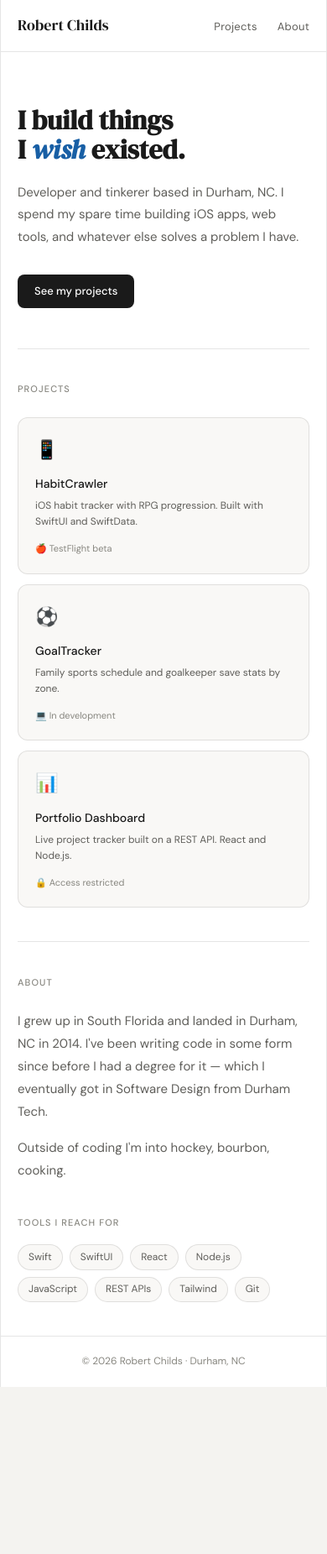
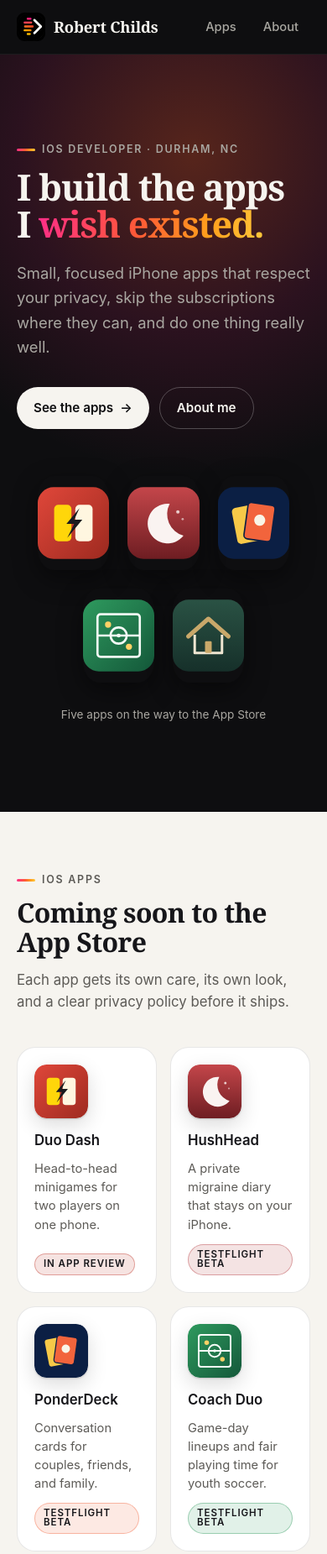
Before and after one commit to rchilds86/robertchilds-dev, a plain HTML site: page index.html in a window 390 px wide. Shown: the top 1851 px of the page at 84% size. Before the commit the page ends 1652 px from the top, so only its background shows below. Drawn offline with Linux system fonts and the light colour scheme.

Commit message:
Redesign site and add iOS Apps page
New homepage and /apps/ page featuring Duo Dash, HushHead, PonderDeck,
Coach Duo, and Eaves with status badges and links to privacy and
support pages. Shared stylesheet, placeholder app icons, fixed favicon.

Co-Authored-By: Claude Opus 5.5 <noreply@anthropic.com>
Claude-Session: https://claude.ai/code/session_01TRWzS9iDBqnYE91rd5vg7F

```diff
--- /dev/null
+++ b/assets/site.css
@@ -0,0 +1,84 @@
+/* robertchilds.dev shared styles */
+:root {
+  --ink: #0e0e10;
+  --ink-2: #17171b;
+  --paper: #f6f4ef;
+  --card: #ffffff;
+  --text: #16161a;
+  --muted: #5d5b57;
+  --line: rgba(20, 20, 24, 0.1);
+  --line-strong: rgba(20, 20, 24, 0.2);
+  --on-ink: #f6f4ef;
+  --on-ink-muted: #a9a7a1;
+  --pink: #ff2d8a;
+  --orange: #ff5a36;
+  --amber: #ff9f1c;
+  --gold: #ffc93c;
+  --grad: linear-gradient(100deg, var(--pink), var(--orange) 45%, var(--amber) 75%, var(--gold));
+  --serif: ui-serif, "New York", "Iowan Old Style", Georgia, serif;
+  --sans: -apple-system, BlinkMacSystemFont, "SF Pro Text", "Segoe UI", system-ui, sans-serif;
+  --radius: 22px;
+  --max: 1080px;
+}
+@media (prefers-color-scheme: dark) {
+  :root {
+    --paper: #111114;
+    --card: #1b1b20;
+    --text: #f3f1ec;
+    --muted: #a9a7a1;
+    --line: rgba(255, 255, 255, 0.09);
+    --line-strong: rgba(255, 255, 255, 0.18);
+  }
+}
+*, *::before, *::after { box-sizing: border-box; }
+html { -webkit-text-size-adjust: 100%; scroll-behavior: smooth; }
+@media (prefers-reduced-motion: reduce) { html { scroll-behavior: auto; } * { transition: none !important; } }
+body { margin: 0; background: var(--paper); color: var(--text); font: 17px/1.6 var(--sans); -webkit-font-smoothing: antialiased; }
+img { display: block; max-width: 100%; }
+a { color: inherit; }
+:focus-visible { outline: 3px solid var(--orange); outline-offset: 3px; border-radius: 6px; }
+.skip { position: absolute; left: -999px; top: 10px; z-index: 50; background: var(--gold); color: var(--ink); padding: 10px 16px; border-radius: 10px; font-weight: 600; }
+.skip:focus { left: 12px; }
+.wrap { max-width: var(--max); margin: 0 auto; padding: 0 28px; }
+@media (max-width: 600px) { .wrap { padding: 0 20px; } }
+
+/* Nav */
+.site-nav { background: var(--ink); color: var(--on-ink); position: sticky; top: 0; z-index: 20; border-bottom: 1px solid rgba(255,255,255,.06); }
+.site-nav .wrap { display: flex; align-items: center; justify-content: space-between; height: 64px; }
+.site-nav .home { display: flex; align-items: center; gap: 10px; text-decoration: none; font: 600 1.15rem/1 var(--serif); letter-spacing: -.01em; }
+.site-nav .home img { width: 34px; height: 34px; border-radius: 9px; }
+.site-nav ul { list-style: none; display: flex; gap: 4px; margin: 0; padding: 0; }
+.site-nav ul a { text-decoration: none; color: var(--on-ink-muted); font-size: .92rem; font-weight: 500; padding: 8px 14px; border-radius: 999px; }
+.site-nav ul a:hover { color: var(--on-ink); background: rgba(255,255,255,.07); }
+.site-nav ul a[aria-current="page"] { color: var(--ink); background: var(--on-ink); }
+
+/* Shared type */
+.eyebrow { display: inline-flex; align-items: center; gap: 8px; font: 600 .78rem/1 var(--sans); letter-spacing: .14em; text-transform: uppercase; color: var(--muted); margin: 0 0 16px; }
+.eyebrow::before { content: ""; width: 22px; height: 3px; border-radius: 3px; background: var(--grad); }
+.grad-text { background: var(--grad); -webkit-background-clip: text; background-clip: text; color: transparent; }
+.section { padding: 88px 0; }
+.section-title { font: 600 clamp(2rem, 4.2vw, 2.9rem)/1.08 var(--serif); letter-spacing: -.02em; margin: 0 0 14px; }
+.section-lede { color: var(--muted); max-width: 56ch; margin: 0; font-size: 1.05rem; }
+@media (max-width: 600px) { .section { padding: 64px 0; } }
+
+/* Buttons */
+.btn { display: inline-flex; align-items: center; gap: 8px; font-weight: 600; font-size: .95rem; text-decoration: none; padding: 12px 20px; border-radius: 999px; transition: transform .15s, background .15s; }
+.btn:hover { transform: translateY(-1px); }
+.btn-light { background: var(--on-ink); color: var(--ink); }
+.btn-outline { border: 1px solid rgba(255,255,255,.25); color: var(--on-ink); }
+.btn-outline:hover { background: rgba(255,255,255,.07); }
+.btn-dark { background: var(--text); color: var(--paper); }
+
+/* App icon */
+.app-icon { border-radius: 22.5%; box-shadow: 0 1px 2px rgba(0,0,0,.18), 0 8px 24px rgba(0,0,0,.14); }
+.badge { display: inline-block; font: 600 .72rem/1 var(--sans); letter-spacing: .08em; text-transform: uppercase; padding: 6px 10px; border-radius: 999px; background: color-mix(in srgb, var(--app, var(--orange)) 14%, transparent); color: var(--text); border: 1px solid color-mix(in srgb, var(--app, var(--orange)) 40%, transparent); }
+
+/* Footer */
+.site-foot { background: var(--ink); color: var(--on-ink-muted); padding: 44px 0; font-size: .92rem; }
+.site-foot .wrap { display: flex; flex-wrap: wrap; gap: 18px 32px; justify-content: space-between; align-items: center; }
+.site-foot .brand { display: flex; align-items: center; gap: 10px; color: var(--on-ink); font: 600 1.05rem/1 var(--serif); }
+.site-foot .brand img { width: 28px; height: 28px; border-radius: 7px; }
+.site-foot ul { list-style: none; display: flex; gap: 22px; margin: 0; padding: 0; }
+.site-foot a { color: var(--on-ink-muted); text-decoration: none; }
+.site-foot a:hover { color: var(--on-ink); }
+.site-foot .bar { height: 3px; background: var(--grad); }
--- a/index.html
+++ b/index.html
@@ -1,384 +1,154 @@
 <!DOCTYPE html>
 <html lang="en">
 <head>
-  <meta charset="UTF-8" />
-  <meta name="viewport" content="width=device-width, initial-scale=1.0" />
-  <title>Robert Childs — Developer & Builder</title>
-  <meta name="description" content="Developer and tinkerer based in Durham, NC. I build iOS apps, web tools, and whatever else solves a problem I have." />
-  <meta property="og:title" content="Robert Childs — Developer & Builder" />
-  <meta property="og:description" content="Developer and tinkerer based in Durham, NC. Building iOS apps and web tools." />
-  <meta property="og:type" content="website" />
-  <meta property="og:url" content="https://robertchilds.dev" />
-  <meta name="twitter:card" content="summary" />
-  <meta name="twitter:title" content="Robert Childs — Developer & Builder" />
-  <meta name="twitter:description" content="Developer and tinkerer based in Durham, NC." />
-  <link rel="icon" type="image/png" href="RCDevlogo.png" />
-  <link rel="preconnect" href="https://fonts.googleapis.com" />
-  <link rel="preconnect" href="https://fonts.gstatic.com" crossorigin />
-  <link href="https://fonts.googleapis.com/css2?family=DM+Sans:wght@300;400;500&family=DM+Serif+Display:ital@0;1&display=swap" rel="stylesheet" />
+<meta charset="UTF-8">
+<meta name="viewport" content="width=device-width, initial-scale=1">
+<title>Robert Childs | iOS Apps &amp; Developer</title>
+<meta name="description" content="Robert Childs is a developer in Durham, NC building focused, private iOS apps: Duo Dash, HushHead, PonderDeck, Coach Duo, and Eaves.">
+<link rel="canonical" href="https://robertchilds.dev/">
+<meta property="og:title" content="Robert Childs | iOS Apps &amp; Developer">
+<meta property="og:description" content="Focused, private iOS apps built in Durham, NC.">
+<meta property="og:type" content="website">
+<meta property="og:url" content="https://robertchilds.dev/">
+<meta property="og:image" content="https://robertchilds.dev/assets/logo-512.png">
+<meta name="theme-color" content="#0e0e10">
+<link rel="icon" type="image/png" href="/assets/logo-128.png">
+<link rel="apple-touch-icon" href="/assets/logo-512.png">
+<link rel="stylesheet" href="/assets/site.css">
 <style>
-    *, *::before, *::after { box-sizing: border-box; margin: 0; padding: 0; }
+  .hero { background: var(--ink); color: var(--on-ink); position: relative; overflow: hidden; }
+  .hero::before { content: ""; position: absolute; width: 760px; height: 760px; right: -220px; top: -260px; border-radius: 50%; background: radial-gradient(closest-side, rgba(255,90,54,.30), rgba(255,45,138,.12) 55%, transparent); pointer-events: none; }
+  .hero .wrap { position: relative; display: grid; gap: 56px; align-items: center; padding-top: 96px; padding-bottom: 104px; }
+  @media (min-width: 900px) { .hero .wrap { grid-template-columns: 1.15fr .85fr; } }
+  .hero .eyebrow { color: var(--on-ink-muted); }
+  .hero h1 { font: 600 clamp(2.7rem, 6.4vw, 4.6rem)/1.02 var(--serif); letter-spacing: -.03em; margin: 0 0 22px; }
+  .hero p.sub { color: var(--on-ink-muted); font-size: 1.15rem; max-width: 46ch; margin: 0 0 32px; }
+  .hero .cta { display: flex; gap: 12px; flex-wrap: wrap; }
+  .shelf { display: flex; flex-wrap: wrap; justify-content: center; gap: 22px; max-width: 380px; justify-self: center; width: 100%; }
+  .shelf a { display: block; width: calc((100% - 44px) / 3); transition: transform .2s; }
+  .shelf a:hover { transform: translateY(-4px) rotate(-2deg); }
+  .shelf .app-icon { width: 100%; box-shadow: 0 10px 30px rgba(0,0,0,.45); }
+  .shelf .tag { width: 100%; text-align: center; color: var(--on-ink-muted); font-size: .85rem; margin: 6px 0 0; }
+  @media (max-width: 899px) { .shelf { max-width: 300px; } }
 
-    :root {
-      --text-primary: #1a1a1a;
-      --text-secondary: #5f5e5a;
-      --text-muted: #888780;
-      --text-accent: #185FA5;
-      --surface-0: #f4f3f0;
-      --surface-1: #f9f8f6;
-      --surface-2: #ffffff;
-      --border: rgba(0,0,0,0.1);
-      --border-strong: rgba(0,0,0,0.18);
-      --border-accent: rgba(24,95,165,0.25);
-      --bg-accent: #e6f1fb;
-      --radius: 8px;
-    }
+  .apps-row { list-style: none; margin: 40px 0 36px; padding: 0; display: grid; gap: 16px; grid-template-columns: repeat(auto-fill, minmax(150px, 1fr)); }
+  .apps-row a { display: flex; flex-direction: column; gap: 12px; height: 100%; padding: 20px; background: var(--card); border: 1px solid var(--line); border-radius: var(--radius); text-decoration: none; transition: border-color .15s, transform .15s; }
+  .apps-row a:hover { border-color: var(--line-strong); transform: translateY(-2px); }
+  .apps-row .app-icon { width: 64px; height: 64px; }
+  .apps-row h3 { font: 600 1.05rem/1.25 var(--sans); margin: 4px 0 0; }
+  .apps-row p { color: var(--muted); font-size: .92rem; line-height: 1.5; margin: 0; flex: 1; }
 
-    @media (prefers-color-scheme: dark) {
-      :root {
-        --text-primary: #f0efe9;
-        --text-secondary: #a0a09a;
-        --text-muted: #666662;
-        --text-accent: #5ba3e0;
-        --surface-0: #141413;
-        --surface-1: #1e1d1b;
-        --surface-2: #252422;
-        --border: rgba(255,255,255,0.08);
-        --border-strong: rgba(255,255,255,0.14);
-        --border-accent: rgba(91,163,224,0.2);
-        --bg-accent: #0c3050;
-      }
-    }
+  .values { border-top: 1px solid var(--line); }
+  .values ul { list-style: none; margin: 40px 0 0; padding: 0; display: grid; gap: 20px; }
+  @media (min-width: 800px) { .values ul { grid-template-columns: repeat(3, 1fr); } }
+  .values li { padding: 26px; border-radius: var(--radius); background: var(--card); border: 1px solid var(--line); }
+  .values .n { font: 600 2rem/1 var(--serif); margin-bottom: 14px; }
+  .values h3 { font: 600 1.1rem/1.3 var(--sans); margin: 0 0 6px; }
+  .values p { color: var(--muted); margin: 0; font-size: .97rem; }
 
-    html { scroll-behavior: smooth; }
-
-    body {
-      font-family: 'DM Sans', sans-serif;
-      background: var(--surface-0);
-      color: var(--text-primary);
-      line-height: 1.6;
-      min-height: 100vh;
-    }
-
-    .container {
-      max-width: 860px;
-      margin: 0 auto;
-      background: var(--surface-2);
-      border-left: 0.5px solid var(--border);
-      border-right: 0.5px solid var(--border);
-      min-height: 100vh;
-    }
-
-    nav {
-      display: flex;
-      justify-content: space-between;
-      align-items: center;
-      padding: 1.25rem 2rem;
-      border-bottom: 0.5px solid var(--border);
-      position: sticky;
-      top: 0;
-      background: var(--surface-2);
-      z-index: 10;
-    }
-
-    .logo {
-      font-family: 'DM Serif Display', serif;
-      font-size: 18px;
-      color: var(--text-primary);
-      text-decoration: none;
-    }
-
-    .nav-links {
-      display: flex;
-      gap: 1.5rem;
-      list-style: none;
-    }
-
-    .nav-links a {
-      font-size: 13px;
-      color: var(--text-secondary);
-      text-decoration: none;
-      letter-spacing: 0.02em;
-      transition: color 0.15s;
-    }
-
-    .nav-links a:hover { color: var(--text-primary); }
-
-    .hero {
-      padding: 4rem 2rem 3rem;
-      display: grid;
-      grid-template-columns: 1fr auto;
-      gap: 3rem;
-      align-items: center;
-    }
-
-    h1 {
-      font-family: 'DM Serif Display', serif;
-      font-size: 44px;
-      line-height: 1.1;
-      margin-bottom: 1.25rem;
-      color: var(--text-primary);
-    }
-
-    h1 em {
-      font-style: italic;
-      color: var(--text-accent);
-    }
-
-    .hero-sub {
-      font-size: 15px;
-      color: var(--text-secondary);
-      line-height: 1.75;
-      margin-bottom: 2rem;
-      max-width: 420px;
-    }
-
-    .cta-row {
-      display: flex;
-      gap: 0.75rem;
-      flex-wrap: wrap;
-    }
-
-    .btn-primary {
-      background: var(--text-primary);
-      color: var(--surface-2);
-      padding: 0.6rem 1.25rem;
-      border-radius: var(--radius);
-      font-size: 13px;
-      font-weight: 500;
-      text-decoration: none;
-      font-family: 'DM Sans', sans-serif;
-      transition: opacity 0.15s;
-    }
-
-    .btn-primary:hover { opacity: 0.85; }
-
-    .btn-ghost {
-      border: 0.5px solid var(--border-strong);
-      color: var(--text-secondary);
-      padding: 0.6rem 1.25rem;
-      border-radius: var(--radius);
-      font-size: 13px;
-      text-decoration: none;
-      font-family: 'DM Sans', sans-serif;
-      transition: border-color 0.15s, color 0.15s;
-    }
-
-    .btn-ghost:hover {
-      border-color: var(--text-secondary);
-      color: var(--text-primary);
-    }
-
-    .avatar {
-      width: 160px;
-      height: 160px;
-      border-radius: 50%;
-      background: var(--bg-accent);
-      display: flex;
-      align-items: center;
-      justify-content: center;
-      font-family: 'DM Serif Display', serif;
-      font-size: 48px;
-      color: var(--text-accent);
-      border: 0.5px solid var(--border-accent);
-      flex-shrink: 0;
-    }
-
-    .divider {
-      height: 0.5px;
-      background: var(--border);
-      margin: 0 2rem;
-    }
-
-    section { padding: 2.5rem 2rem; }
-
-    .section-label {
-      font-size: 11px;
-      letter-spacing: 0.1em;
-      text-transform: uppercase;
-      color: var(--text-muted);
-      margin-bottom: 1.5rem;
-      font-weight: 500;
-    }
-
-    .cards {
-      display: grid;
-      grid-template-columns: repeat(auto-fit, minmax(200px, 1fr));
-      gap: 0.75rem;
-    }
-
-    .card {
-      background: var(--surface-1);
-      border: 0.5px solid var(--border);
-      border-radius: 12px;
-      padding: 1.25rem;
-      text-decoration: none;
-      display: block;
-      transition: border-color 0.15s;
-    }
-
-    .card:hover { border-color: var(--border-strong); }
-
-    .card-icon {
-      font-size: 22px;
-      margin-bottom: 0.75rem;
-    }
-
-    .card-title {
-      font-size: 14px;
-      font-weight: 500;
-      color: var(--text-primary);
-      margin-bottom: 0.35rem;
-    }
-
-    .card-sub {
-      font-size: 12px;
-      color: var(--text-secondary);
-      line-height: 1.6;
-    }
-
-    .card-tag {
-      font-size: 11px;
-      color: var(--text-muted);
-      margin-top: 0.85rem;
-    }
-
-    .about-grid {
-      display: grid;
-      grid-template-columns: 1fr 1fr;
-      gap: 2.5rem;
-      align-items: start;
-    }
-
-    .about-text {
-      font-size: 15px;
-      color: var(--text-secondary);
-      line-height: 1.8;
-    }
-
-    .about-text p + p { margin-top: 1rem; }
-
-    .pills {
-      display: flex;
-      flex-wrap: wrap;
-      gap: 0.5rem;
-    }
-
-    .pill {
-      font-size: 12px;
-      padding: 0.3rem 0.75rem;
-      border-radius: 99px;
-      background: var(--surface-1);
-      border: 0.5px solid var(--border);
-      color: var(--text-secondary);
-    }
-
-    footer {
-      padding: 1.5rem 2rem;
-      border-top: 0.5px solid var(--border);
-      display: flex;
-      justify-content: space-between;
-      align-items: center;
-    }
-
-    .footer-text {
-      font-size: 12px;
-      color: var(--text-muted);
-    }
-
-    .footer-text a {
-      color: var(--text-muted);
-      text-decoration: none;
-    }
-
-    .footer-text a:hover { color: var(--text-secondary); }
-
-    @media (max-width: 600px) {
-      .hero { grid-template-columns: 1fr; }
-      .avatar { display: none; }
-      h1 { font-size: 32px; }
-      .about-grid { grid-template-columns: 1fr; }
-      nav { padding: 1rem 1.25rem; }
-      .hero, section { padding-left: 1.25rem; padding-right: 1.25rem; }
-      .divider { margin: 0 1.25rem; }
-      footer { padding: 1.25rem; flex-direction: column; gap: 0.5rem; text-align: center; }
-    }
+  .about { border-top: 1px solid var(--line); }
+  .about .grid { display: grid; gap: 40px; margin-top: 8px; }
+  @media (min-width: 800px) { .about .grid { grid-template-columns: 1.2fr .8fr; } }
+  .about .text p { color: var(--muted); font-size: 1.05rem; margin: 0 0 16px; max-width: 58ch; }
+  .about h3 { font: 600 .78rem/1 var(--sans); letter-spacing: .14em; text-transform: uppercase; color: var(--muted); margin: 6px 0 16px; }
+  .pills { display: flex; flex-wrap: wrap; gap: 8px; list-style: none; margin: 0; padding: 0; }
+  .pills li { font-size: .88rem; padding: 7px 13px; border-radius: 999px; background: var(--card); border: 1px solid var(--line); }
 </style>
 </head>
 <body>
-  <div class="container">
-    <nav>
-      <a class="logo" href="/">Robert Childs</a>
-      <ul class="nav-links">
-        <li><a href="#projects">Projects</a></li>
-        <li><a href="#about">About</a></li>
+<a class="skip" href="#main">Skip to content</a>
+<header class="site-nav">
+  <div class="wrap">
+    <a class="home" href="/"><img src="/assets/logo-128.png" alt="" width="34" height="34">Robert Childs</a>
+    <nav aria-label="Main">
+      <ul>
+        <li><a href="/apps/">Apps</a></li>
+        <li><a href="/#about">About</a></li>
       </ul>
     </nav>
+  </div>
+</header>
 
+<main id="main">
   <section class="hero">
+    <div class="wrap">
       <div>
-        <h1>I build things<br>I <em>wish</em> existed.</h1>
-        <p class="hero-sub">Developer and tinkerer based in Durham, NC. I spend my spare time building iOS apps, web tools, and whatever else solves a problem I have.</p>
-        <div class="cta-row">
-          <a class="btn-primary" href="#projects">See my projects</a>
+        <p class="eyebrow">iOS developer &middot; Durham, NC</p>
+        <h1>I build the apps<br>I <span class="grad-text">wish existed.</span></h1>
+        <p class="sub">Small, focused iPhone apps that respect your privacy, skip the subscriptions where they can, and do one thing really well.</p>
+        <div class="cta">
+          <a class="btn btn-light" href="/apps/">See the apps <span aria-hidden="true">&rarr;</span></a>
+          <a class="btn btn-outline" href="#about">About me</a>
         </div>
       </div>
-      <div class="avatar" style="background: #0a0a0a; border-color: #333;" aria-hidden="true"><img src="logoRC_dev.png" alt="RC logo" style="width: 140px; height: 140px; object-fit: contain; mix-blend-mode: lighten;" /></div>
-    </section>
-
-    <div class="divider"></div>
-
-    <section id="projects">
-      <p class="section-label">Projects</p>
-      <div class="cards">
-        <div class="card">
-          <div class="card-icon">📱</div>
-          <div class="card-title">HabitCrawler</div>
-          <div class="card-sub">iOS habit tracker with RPG progression. Built with SwiftUI and SwiftData.</div>
-          <div class="card-tag">🍎 TestFlight beta</div>
+      <div class="shelf">
+        <a href="/apps/#duo-dash"><img class="app-icon" src="/apps/icons/duo-dash.svg" alt="Duo Dash" width="112" height="112"></a>
+        <a href="/apps/#hushhead"><img class="app-icon" src="/apps/icons/hushhead.svg" alt="HushHead" width="112" height="112"></a>
+        <a href="/apps/#ponderdeck"><img class="app-icon" src="/apps/icons/ponderdeck.svg" alt="PonderDeck" width="112" height="112"></a>
+        <a href="/apps/#coach-duo"><img class="app-icon" src="/apps/icons/coach-duo.svg" alt="Coach Duo" width="112" height="112"></a>
+        <a href="/apps/#eaves"><img class="app-icon" src="/apps/icons/eaves.svg" alt="Eaves: Home Upkeep" width="112" height="112"></a>
+        <p class="tag">Five apps on the way to the App Store</p>
       </div>
-        <div class="card">
-          <div class="card-icon">⚽</div>
-          <div class="card-title">GoalTracker</div>
-          <div class="card-sub">Family sports schedule and goalkeeper save stats by zone.</div>
-          <div class="card-tag">💻 In development</div>
-        </div>
-        <a class="card" href="https://portfolio.robertchilds.dev">
-          <div class="card-icon">📊</div>
-          <div class="card-title">Portfolio Dashboard</div>
-          <div class="card-sub">Live project tracker built on a REST API. React and Node.js.</div>
-          <div class="card-tag">🔒 Access restricted</div>
-        </a>
     </div>
   </section>
 
-    <div class="divider"></div>
+  <section class="section" aria-labelledby="apps-title">
+    <div class="wrap">
+      <p class="eyebrow">iOS Apps</p>
+      <h2 class="section-title" id="apps-title">Coming soon to the App Store</h2>
+      <p class="section-lede">Each app gets its own care, its own look, and a clear privacy policy before it ships.</p>
+      <ul class="apps-row">
+        <li><a href="/apps/#duo-dash" style="--app:#c0392b"><img class="app-icon" src="/apps/icons/duo-dash.svg" alt="" width="64" height="64"><h3>Duo Dash</h3><p>Head-to-head minigames for two players on one phone.</p><span><span class="badge">In App Review</span></span></a></li>
+        <li><a href="/apps/#hushhead" style="--app:#b3383c"><img class="app-icon" src="/apps/icons/hushhead.svg" alt="" width="64" height="64"><h3>HushHead</h3><p>A private migraine diary that stays on your iPhone.</p><span><span class="badge">TestFlight beta</span></span></a></li>
+        <li><a href="/apps/#ponderdeck" style="--app:#f2643c"><img class="app-icon" src="/apps/icons/ponderdeck.svg" alt="" width="64" height="64"><h3>PonderDeck</h3><p>Conversation cards for couples, friends, and family.</p><span><span class="badge">TestFlight beta</span></span></a></li>
+        <li><a href="/apps/#coach-duo" style="--app:#2e9a5e"><img class="app-icon" src="/apps/icons/coach-duo.svg" alt="" width="64" height="64"><h3>Coach Duo</h3><p>Game-day lineups and fair playing time for youth soccer.</p><span><span class="badge">TestFlight beta</span></span></a></li>
+        <li><a href="/apps/#eaves" style="--app:#c9a86a"><img class="app-icon" src="/apps/icons/eaves.svg" alt="" width="64" height="64"><h3>Eaves</h3><p>A private home maintenance planner for iPhone, iPad, and Mac.</p><span><span class="badge">TestFlight beta</span></span></a></li>
+      </ul>
+      <a class="btn btn-dark" href="/apps/">All apps, privacy &amp; support <span aria-hidden="true">&rarr;</span></a>
+    </div>
+  </section>
 
-    <section id="about">
-      <p class="section-label">About</p>
-      <div class="about-grid">
-        <div class="about-text">
-          <p>I grew up in South Florida and landed in Durham, NC in 2014. I've been writing code in some form since before I had a degree for it — which I eventually got in Software Design from Durham Tech.</p>
-          <p>Outside of coding I'm into hockey, bourbon, cooking.</p>
+  <section class="section values" aria-labelledby="values-title">
+    <div class="wrap">
+      <p class="eyebrow">How I build</p>
+      <h2 class="section-title" id="values-title">Apps I'd want on my own phone</h2>
+      <ul>
+        <li><div class="n grad-text">01</div><h3>Private by default</h3><p>No ads and no tracking. Your data lives on your own devices and in your own iCloud, and every app has a plain-English privacy policy.</p></li>
+        <li><div class="n grad-text">02</div><h3>Pay once when possible</h3><p>Free to try, with a one-time unlock instead of another monthly subscription.</p></li>
+        <li><div class="n grad-text">03</div><h3>Made for every iPhone</h3><p>Built for the whole lineup, with extra touches when a device can do more, like the iPhone Duo.</p></li>
+      </ul>
+    </div>
+  </section>
+
+  <section class="section about" id="about" aria-labelledby="about-title">
+    <div class="wrap">
+      <p class="eyebrow">About</p>
+      <h2 class="section-title" id="about-title">Hi, I'm Robert.</h2>
+      <div class="grid">
+        <div class="text">
+          <p>I grew up in South Florida and landed in Durham, NC in 2014. I've been writing code in some form since before I had a degree for it, which I eventually got in Software Design from Durham Tech.</p>
+          <p>These days I build iOS apps in my spare time, mostly to solve problems my own family runs into. Outside of coding I'm into hockey, bourbon, and cooking.</p>
         </div>
         <div>
-          <p class="section-label" style="margin-bottom: 1rem;">Tools I reach for</p>
-          <div class="pills">
-            <span class="pill">Swift</span>
-            <span class="pill">SwiftUI</span>
-            <span class="pill">React</span>
-            <span class="pill">Node.js</span>
-            <span class="pill">JavaScript</span>
-            <span class="pill">REST APIs</span>
-            <span class="pill">Tailwind</span>
-            <span class="pill">Git</span>
+          <h3>Tools I reach for</h3>
+          <ul class="pills">
+            <li>Swift</li><li>SwiftUI</li><li>SwiftData</li><li>CloudKit</li><li>StoreKit</li><li>WidgetKit</li><li>React</li><li>Node.js</li><li>Git</li>
+          </ul>
         </div>
       </div>
     </div>
   </section>
-    <footer>
-      <span class="footer-text">© 2026 Robert Childs · Durham, NC</span>
+</main>
+
+<footer class="site-foot">
+  <div class="wrap">
+    <span class="brand"><img src="/assets/logo-128.png" alt="" width="28" height="28">Robert Childs</span>
+    <ul>
+      <li><a href="/apps/">Apps</a></li>
+      <li><a href="/#about">About</a></li>
+    </ul>
+    <span>&copy; 2026 Robert Childs &middot; Durham, NC</span>
+  </div>
 </footer>
-  </div>
 </body>
 </html>
```
Also changed, not shown: apps/index.html (added, +185 -0 lines), apps/icons/coach-duo.svg (added), apps/icons/duo-dash.svg (added), apps/icons/eaves.svg (added), apps/icons/hushhead.svg (added), apps/icons/ponderdeck.svg (added), assets/logo-128.png (added), assets/logo-512.png (added). Lines whose indentation alone changed are shown as unchanged.
